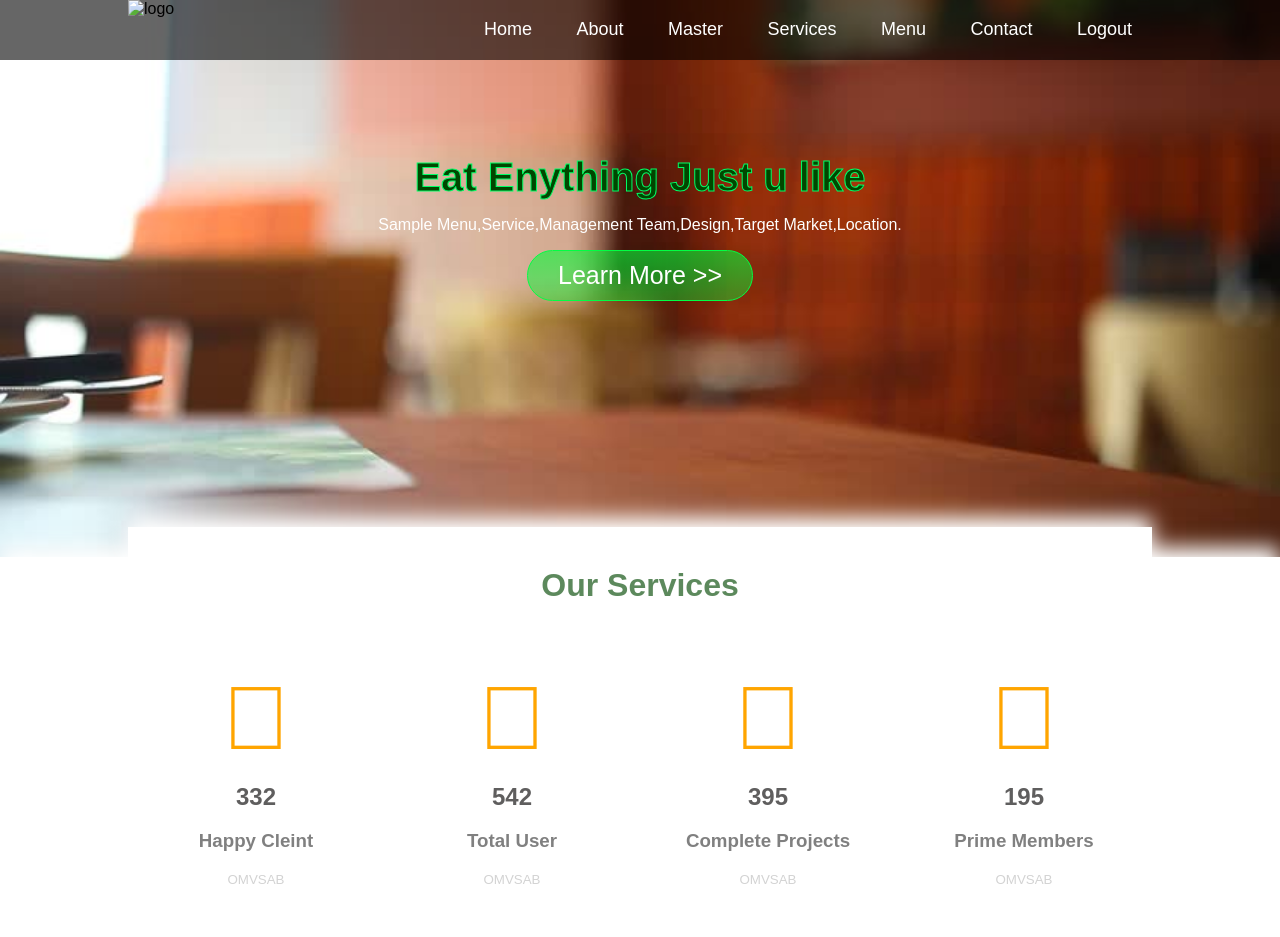
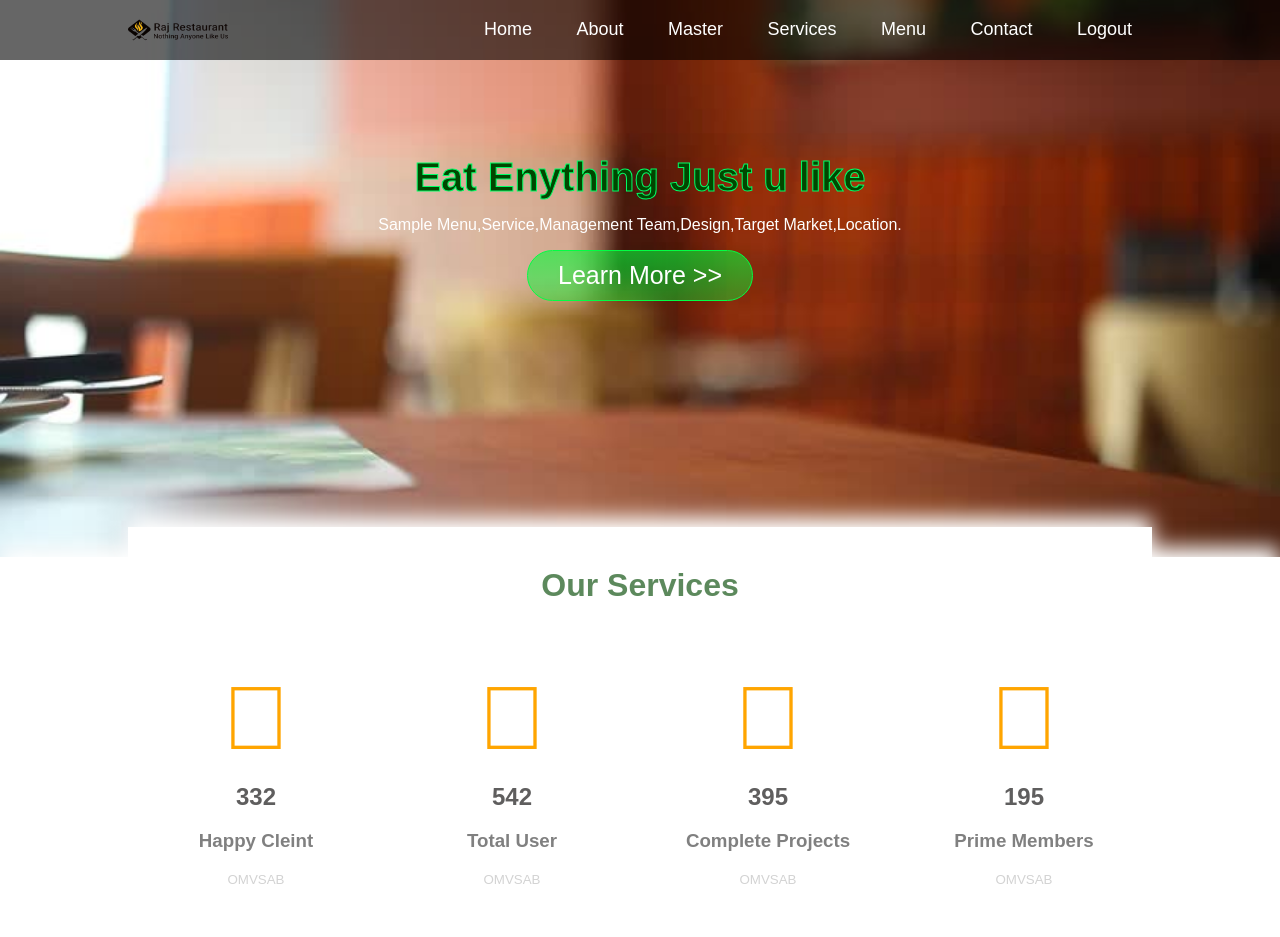
Before and after one commit to rajuPawar1234/rajuPawar1234, a plain HTML site: page index.html in a window 1280 px wide. Shown: the top 937 px of the page. Drawn offline with Linux system fonts and the light colour scheme; the site is published under a folder, as on GitHub Pages, so addresses that start at the root find nothing.

Commit message:
Update index.html

```diff
--- a/index.html
+++ b/index.html
@@ -20,7 +20,7 @@
    <div class="header">
      <div class="wrap-container">
 	    <div class="head-image">
-		  <img src="/raj_logo.png" alt="logo" class="brand-image">
+		  <img src="raj_logo.png" alt="logo" class="brand-image">
 		  <img src="menu_icon.png" alt="menu icon" class="menu-btn">
 		</div>
 		<div class="menu">
```
